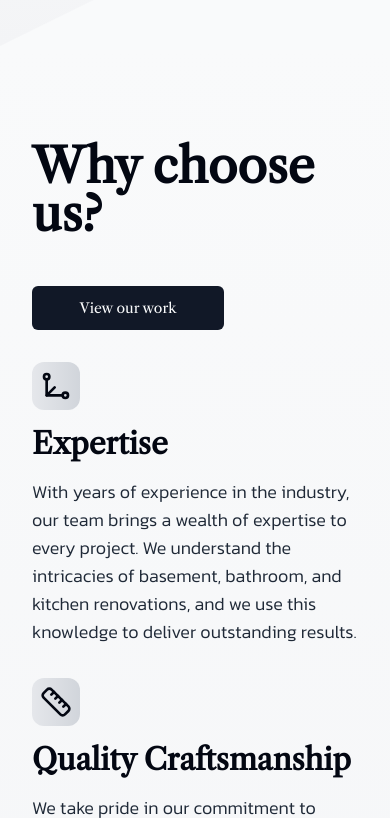
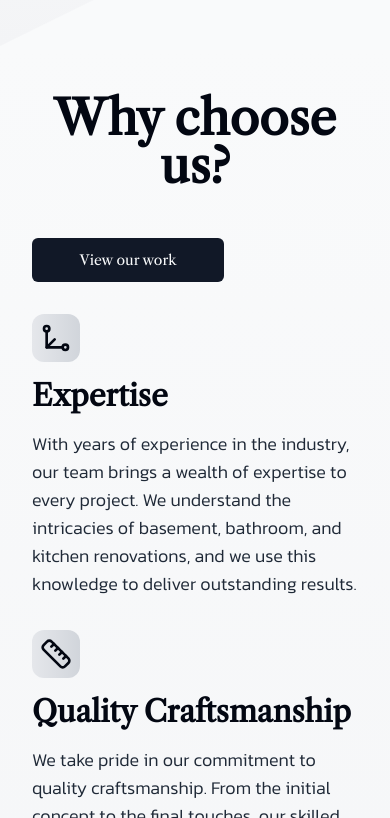
Before and after one commit to ozzyonfire/bdj-contracting, a Next.js app: page / in a window 390 px wide. Shown: the part 2026-2844 px from the top of the page. Built offline with nearby package versions, Linux system fonts and the light colour scheme; no server answers; the database is empty.

Commit message:
design tweaks

```diff
--- a/app/choose-us.tsx
+++ b/app/choose-us.tsx
@@ -12,11 +12,11 @@ export default function ChooseUs() {
 				fill='fill-gray-50 dark:fill-gray-950'
 				points="0,0 0,100, 100,100"
 			/>
-			<div className="container my-24 flex flex-col gap-4 h-full flex-grow">
+			<div className="container my-12 lg:my-24 flex flex-col gap-4 h-full flex-grow">
 				<div className="flex flex-wrap w-full gap-8 lg:gap-0">
 					<div className="w-full lg:w-1/3">
 						<div className="flex flex-col gap-12">
-							<h2 className="text-5xl font-serif font-bold">
+							<h2 className="text-5xl font-serif font-bold text-center lg:text-left">
 								Why choose us?
 							</h2>
 							<div className="">
```
